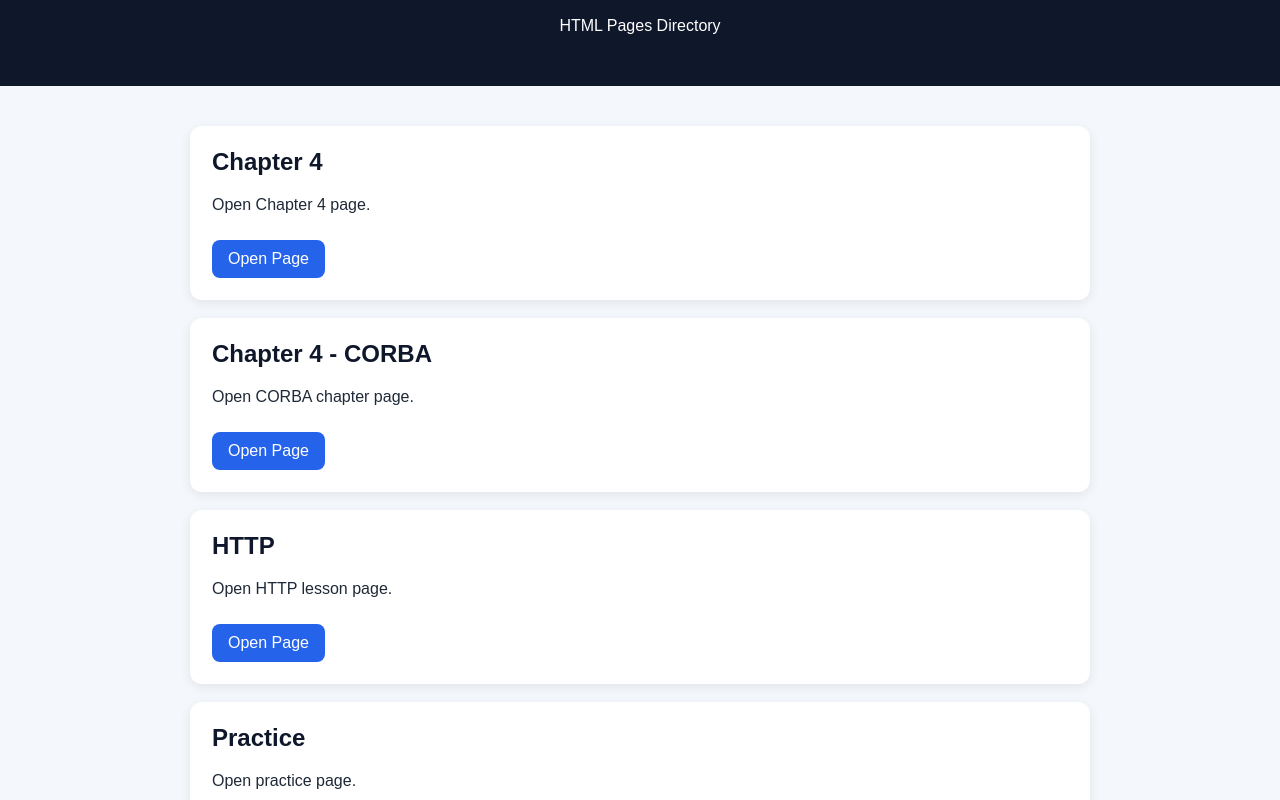
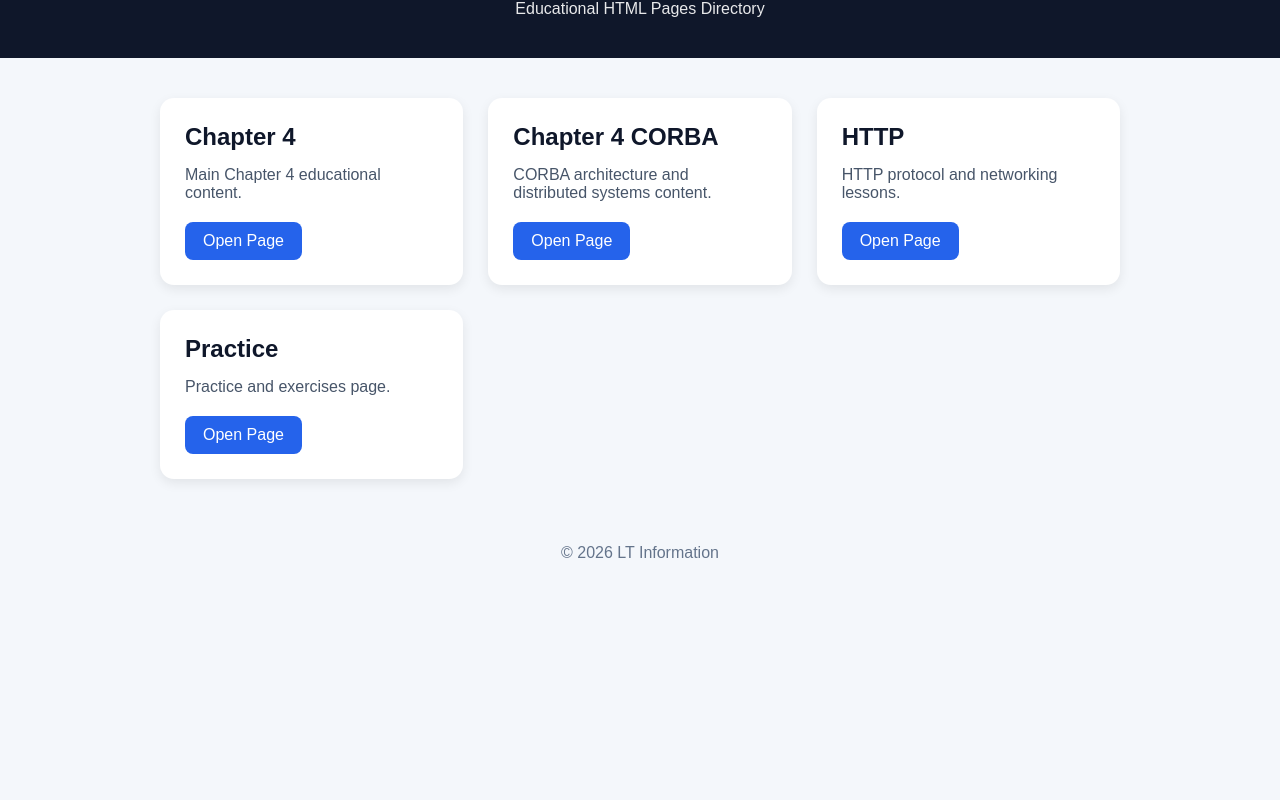
Before and after one commit to hassanlamaa/LT-information, a plain HTML site: page index.html in a window 1280 px wide. Shown: the part 98-898 px from the top of the page. After the commit the page ends 800 px from the top, so only its background shows below. Drawn offline with Linux system fonts and the light colour scheme.

Commit message:
Update index.html

```diff
--- a/index.html
+++ b/index.html
@@ -1,88 +1,142 @@
 <!DOCTYPE html>
 <html lang="en">
 <head>
-  <meta charset="UTF-8">
-  <meta name="viewport" content="width=device-width, initial-scale=1.0">
+    <meta charset="UTF-8" />
+    <meta name="viewport" content="width=device-width, initial-scale=1.0" />
     <title>LT Information</title>
+
     <style>
-    body {
-      font-family: Arial, sans-serif;
-      background: #f4f7fb;
-      margin: 0;
-      color: #1f2937;
+        *{
+            margin:0;
+            padding:0;
+            box-sizing:border-box;
+            font-family:Arial, Helvetica, sans-serif;
         }
-    header {
-      background: #0f172a;
-      color: white;
-      padding: 35px 20px;
-      text-align: center;
+
+        body{
+            background:#f4f7fb;
+            color:#1e293b;
         }
-    .container {
-      max-width: 900px;
-      margin: 40px auto;
-      padding: 0 20px;
+
+        header{
+            background:#0f172a;
+            color:white;
+            padding:40px 20px;
+            text-align:center;
         }
-    .card {
-      background: white;
-      padding: 22px;
-      margin-bottom: 18px;
-      border-radius: 12px;
-      box-shadow: 0 3px 12px rgba(0,0,0,0.08);
+
+        header h1{
+            font-size:42px;
+            margin-bottom:10px;
         }
-    .card h2 {
-      margin-top: 0;
-      color: #0f172a;
+
+        header p{
+            opacity:0.9;
         }
-    .card a {
-      display: inline-block;
-      background: #2563eb;
-      color: white;
-      text-decoration: none;
-      padding: 10px 16px;
-      border-radius: 8px;
-      margin-top: 10px;
+
+        .container{
+            max-width:1000px;
+            margin:auto;
+            padding:40px 20px;
         }
-    .card a:hover {
-      background: #1d4ed8;
+
+        .grid{
+            display:grid;
+            grid-template-columns:repeat(auto-fit,minmax(250px,1fr));
+            gap:25px;
         }
-    footer {
-      text-align: center;
-      padding: 20px;
-      color: #6b7280;
+
+        .card{
+            background:white;
+            border-radius:14px;
+            padding:25px;
+            box-shadow:0 4px 12px rgba(0,0,0,0.08);
+            transition:0.3s;
+        }
+
+        .card:hover{
+            transform:translateY(-5px);
+        }
+
+        .card h2{
+            margin-bottom:15px;
+            color:#0f172a;
+        }
+
+        .card p{
+            margin-bottom:20px;
+            color:#475569;
+        }
+
+        .btn{
+            display:inline-block;
+            text-decoration:none;
+            background:#2563eb;
+            color:white;
+            padding:10px 18px;
+            border-radius:8px;
+            transition:0.3s;
+        }
+
+        .btn:hover{
+            background:#1d4ed8;
+        }
+
+        footer{
+            text-align:center;
+            padding:25px;
+            color:#64748b;
         }
     </style>
 </head>
+
 <body>
 
 <header>
     <h1>LT Information</h1>
-  <p>HTML Pages Directory</p>
+    <p>Educational HTML Pages Directory</p>
 </header>
 
 <div class="container">
 
+    <div class="grid">
+
         <div class="card">
             <h2>Chapter 4</h2>
-    <p>Open Chapter 4 page.</p>
-    <a href="chapter4.html">Open Page</a>
+            <p>Main Chapter 4 educational content.</p>
+
+            <a class="btn" href="chapter4.html">
+                Open Page
+            </a>
         </div>
 
         <div class="card">
-    <h2>Chapter 4 - CORBA</h2>
-    <p>Open CORBA chapter page.</p>
-    <a href="chapter4corba.html">Open Page</a>
+            <h2>Chapter 4 CORBA</h2>
+            <p>CORBA architecture and distributed systems content.</p>
+
+            <a class="btn" href="chapter4corba.html">
+                Open Page
+            </a>
         </div>
 
         <div class="card">
             <h2>HTTP</h2>
-    <p>Open HTTP lesson page.</p>
-    <a href="http.html">Open Page</a>
+            <p>HTTP protocol and networking lessons.</p>
+
+            <a class="btn" href="http.html">
+                Open Page
+            </a>
         </div>
 
         <div class="card">
             <h2>Practice</h2>
-    <p>Open practice page.</p>
-    <a href="paractis.html">Open Page</a>
+            <p>Practice and exercises page.</p>
+
+            <a class="btn" href="paractis.html">
+                Open Page
+            </a>
+        </div>
+
     </div>
 
 </div>
```
Lines whose indentation alone changed are shown as unchanged.
